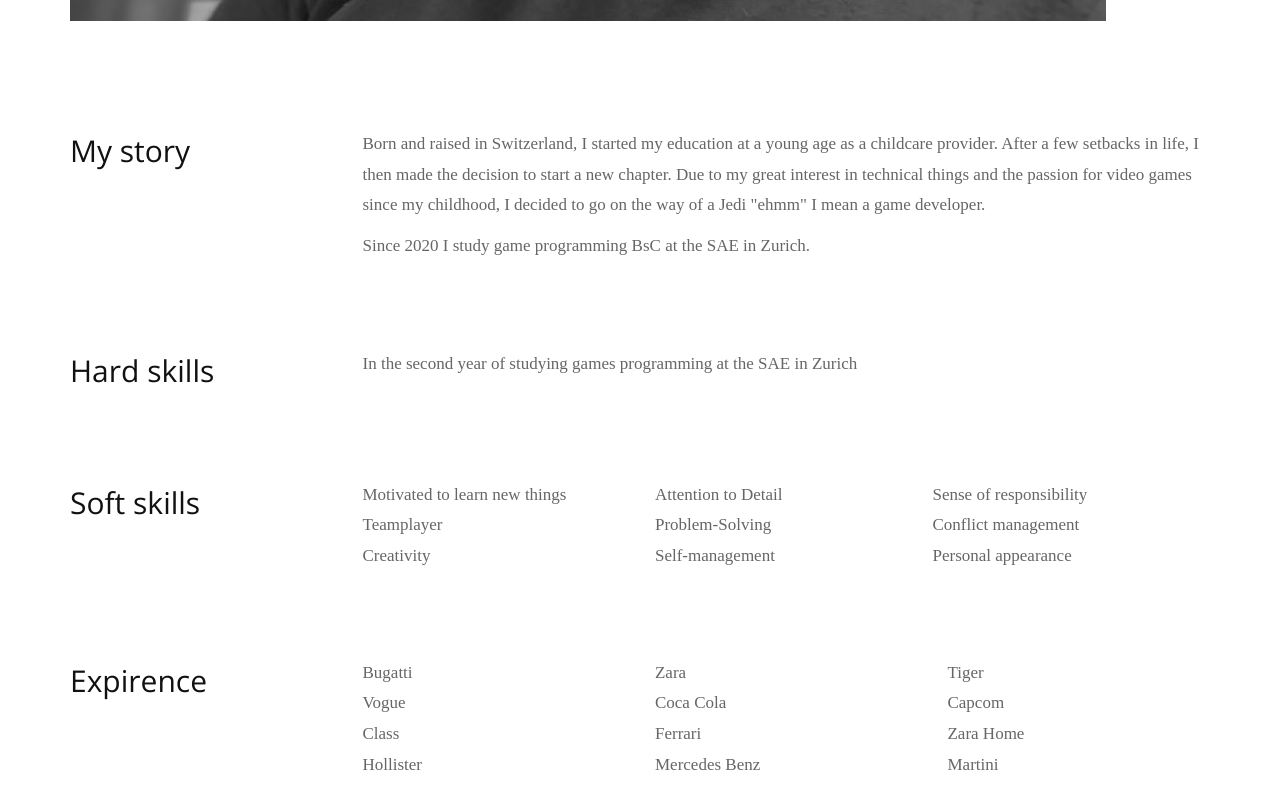
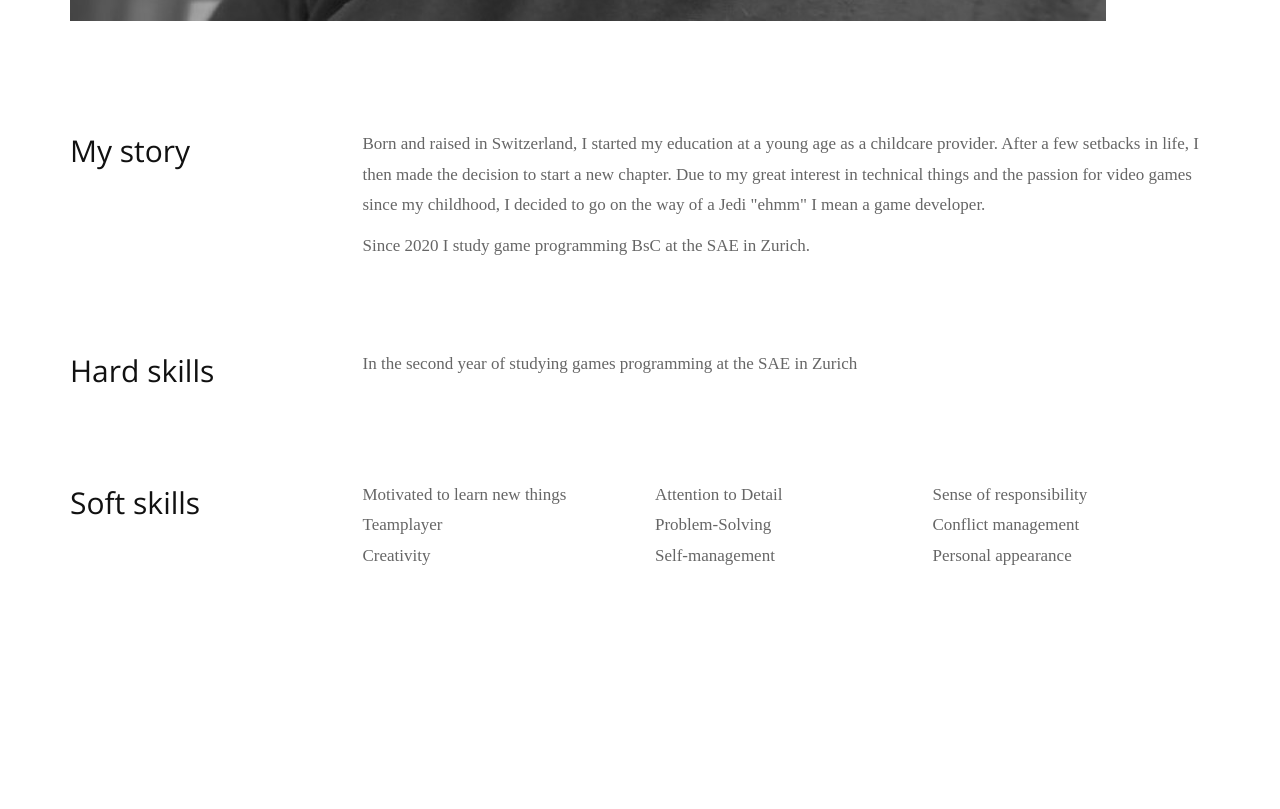
Before and after one commit to YSpadin/YSpadin.github.io, a plain HTML site: page about.html in a window 1280 px wide. Shown: the part 1389-2198 px from the top of the page. After the commit the page ends 2155 px from the top, so only its background shows below. Drawn offline with nearby package versions, Linux system fonts and the light colour scheme; a web font is replaced by a local one.

Commit message:
removed expirence

```diff
--- a/about.html
+++ b/about.html
@@ -100,39 +100,6 @@
                </div>
             </div>
             </div>
-            <div class="row margin-top-45">
-               <div class="col-md-3">
-                  <h2>Expirence</h2>
-               </div>
-               <div class="col-md-9">
-                  <div class="row">
-                     <div class="col-md-4">
-                        <ul class="list-unstyled">
-                           <li>Bugatti</li>
-                           <li>Vogue</li>
-                           <li>Class</li>
-                           <li>Hollister</li>
-                        </ul>
-                     </div>
-                     <div class="col-md-4">
-                        <ul class="list-unstyled">
-                           <li>Zara</li>
-                           <li>Coca Cola</li>
-                           <li>Ferrari</li>
-                           <li>Mercedes Benz</li>
-                        </ul>
-                     </div>
-                     <div class="col-md-4">
-                        <ul class="list-unstyled">
-                           <li>Tiger</li>
-                           <li>Capcom</li>
-                           <li>Zara Home</li>
-                           <li>Martini</li>
-                        </ul>
-                     </div>
-                  </div>
-               </div>
-            </div>
          </div>
       </section>
       <!-- script -->
```
